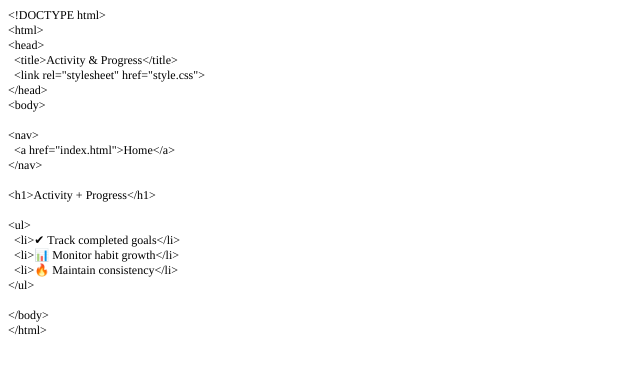
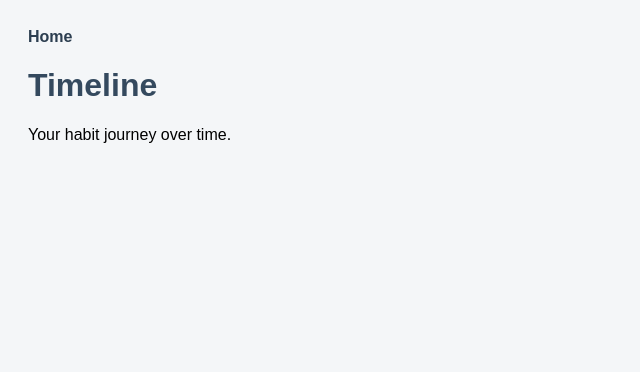
Before and after one commit to Nhaithik/Daily-Goals, a plain HTML site: page timeline.html in a window 1280 px wide. Shown: the whole page, without its empty margins (0-640 px from the left). Drawn offline with Linux system fonts and the light colour scheme.

Commit message:
Update timeline.html

```diff
--- a/timeline.html
+++ b/timeline.html
@@ -1,39 +1,17 @@
-<!DOCTYPE html PUBLIC "-//W3C//DTD HTML 4.01//EN" "http://www.w3.org/TR/html4/strict.dtd">
+<!DOCTYPE html>
 <html>
 <head>
-  <meta http-equiv="Content-Type" content="text/html; charset=utf-8">
-  <meta http-equiv="Content-Style-Type" content="text/css">
-  <title></title>
-  <meta name="Generator" content="Cocoa HTML Writer">
-  <meta name="CocoaVersion" content="2575.7">
-  <style type="text/css">
-    p.p1 {margin: 0.0px 0.0px 0.0px 0.0px; font: 12.0px Times; -webkit-text-stroke: #000000}
-    p.p2 {margin: 0.0px 0.0px 0.0px 0.0px; font: 12.0px Times; -webkit-text-stroke: #000000; min-height: 14.0px}
-    span.s1 {font-kerning: none}
-  </style>
+  <title>Timeline</title>
+  <link rel="stylesheet" href="style.css">
 </head>
 <body>
-<p class="p1"><span class="s1">&lt;!DOCTYPE html&gt;</span></p>
-<p class="p1"><span class="s1">&lt;html&gt;</span></p>
-<p class="p1"><span class="s1">&lt;head&gt;</span></p>
-<p class="p1"><span class="s1"><span class="Apple-converted-space">  </span>&lt;title&gt;Activity &amp; Progress&lt;/title&gt;</span></p>
-<p class="p1"><span class="s1"><span class="Apple-converted-space">  </span>&lt;link rel="stylesheet" href="style.css"&gt;</span></p>
-<p class="p1"><span class="s1">&lt;/head&gt;</span></p>
-<p class="p1"><span class="s1">&lt;body&gt;</span></p>
-<p class="p2"><span class="s1"></span><br></p>
-<p class="p1"><span class="s1">&lt;nav&gt;</span></p>
-<p class="p1"><span class="s1"><span class="Apple-converted-space">  </span>&lt;a href="index.html"&gt;Home&lt;/a&gt;</span></p>
-<p class="p1"><span class="s1">&lt;/nav&gt;</span></p>
-<p class="p2"><span class="s1"></span><br></p>
-<p class="p1"><span class="s1">&lt;h1&gt;Activity + Progress&lt;/h1&gt;</span></p>
-<p class="p2"><span class="s1"></span><br></p>
-<p class="p1"><span class="s1">&lt;ul&gt;</span></p>
-<p class="p1"><span class="s1"><span class="Apple-converted-space">  </span>&lt;li&gt;✔ Track completed goals&lt;/li&gt;</span></p>
-<p class="p1"><span class="s1"><span class="Apple-converted-space">  </span>&lt;li&gt;📊 Monitor habit growth&lt;/li&gt;</span></p>
-<p class="p1"><span class="s1"><span class="Apple-converted-space">  </span>&lt;li&gt;🔥 Maintain consistency&lt;/li&gt;</span></p>
-<p class="p1"><span class="s1">&lt;/ul&gt;</span></p>
-<p class="p2"><span class="s1"></span><br></p>
-<p class="p1"><span class="s1">&lt;/body&gt;</span></p>
-<p class="p1"><span class="s1">&lt;/html&gt;</span></p>
+
+<nav>
+  <a href="index.html">Home</a>
+</nav>
+
+<h1>Timeline</h1>
+<p>Your habit journey over time.</p>
+
 </body>
 </html>
```
